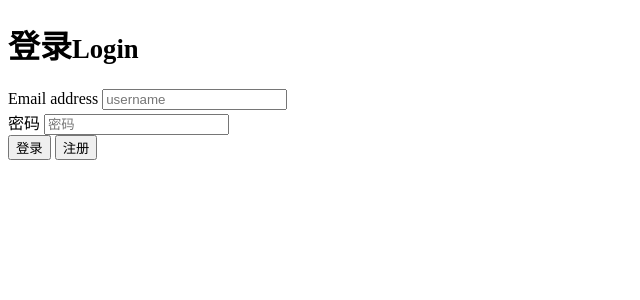
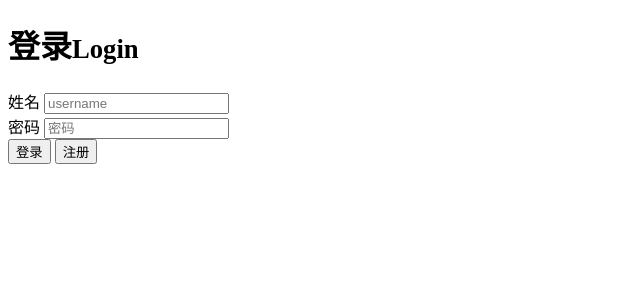
Before and after one commit to twilight2017/SSO_session, a Django app: page /login/ in a window 1280 px wide. Shown: the top 300 px of the page, without its empty margins (0-640 px from the left). Run offline with Django 3.2, Linux system fonts and the light colour scheme.

Commit message:
update readme file

```diff
--- /dev/null
+++ b/SSO_1/requirements.txt
@@ -0,0 +1,2 @@
+Django==3.2.9
+django-redis==5.1.0
--- a/SSO_1/templates/login.html
+++ b/SSO_1/templates/login.html
@@ -12,7 +12,7 @@
     <div id="login_form">
         <form method="post">
           <div class="form-group">
-            <label for="exampleInputEmail1">Email address</label>
+            <label for="exampleInputEmail1">姓名</label>
             <input type="input" class="form-control" name="usr" id="exampleInputEmail1" placeholder="username">
           </div>
           <div class="form-group">
--- /dev/null
+++ b/SSO_2/requirements.txt
@@ -0,0 +1,2 @@
+Django==3.2.9
+django-redis==5.1.0
```
Also changed, not shown: README.md.
